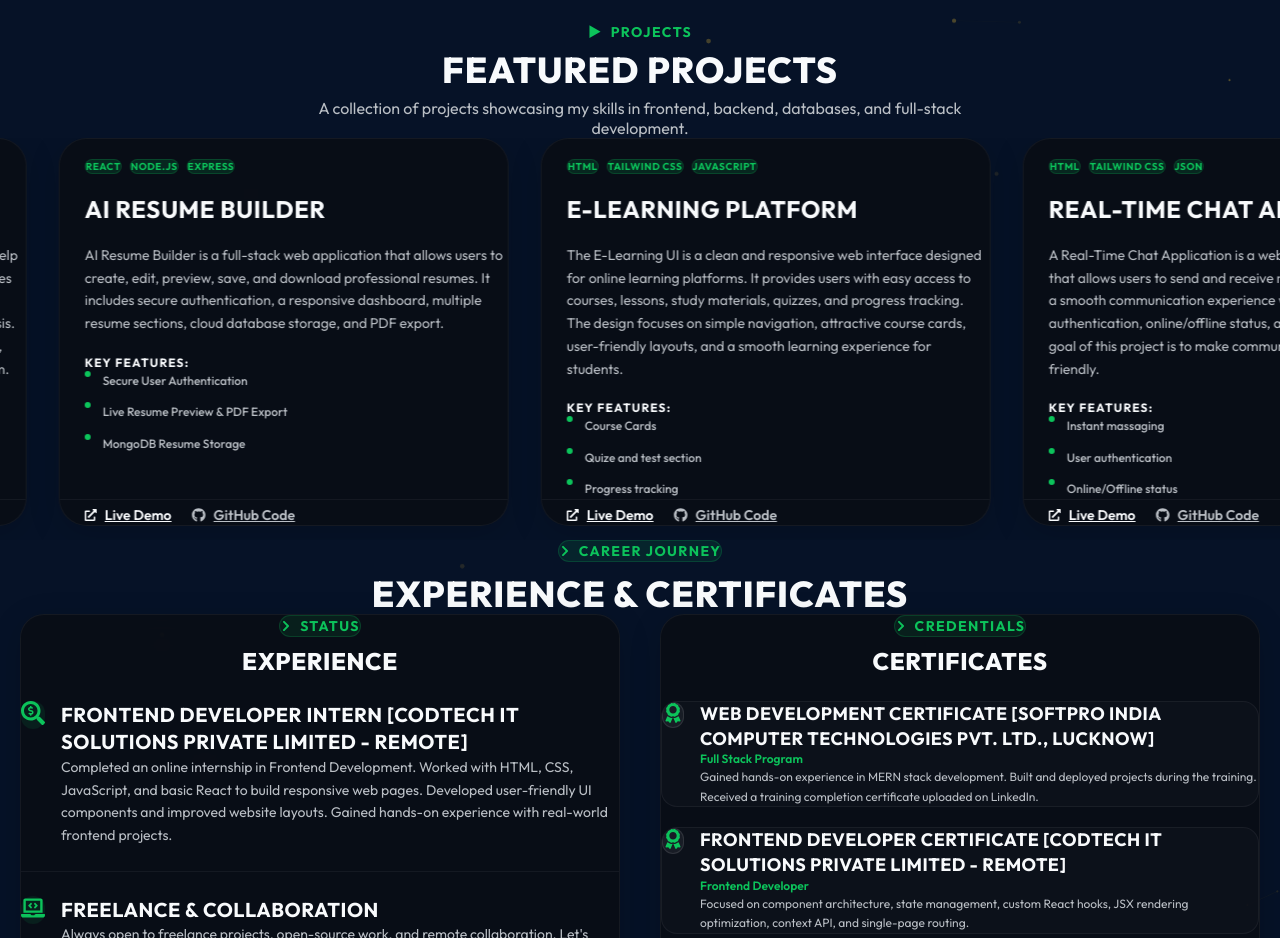
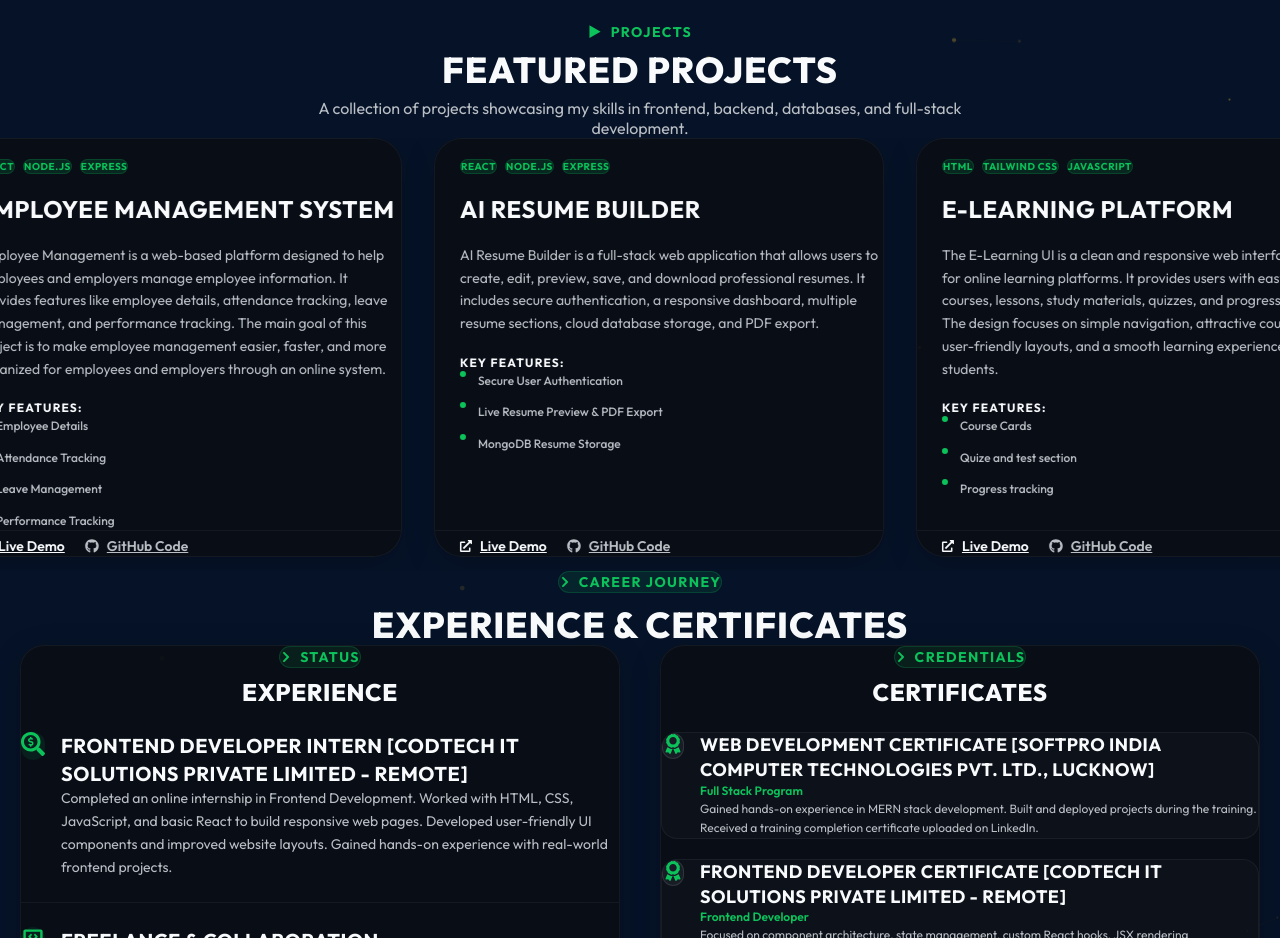
Before and after one commit to ayushthakur988989/Portfolio, a React (Vite) app in the folder frontend/: page / in a window 1280 px wide. Shown: the part 2140-3078 px from the top of the page. Built offline with nearby package versions, Linux system fonts and the light colour scheme; no server answers; a web font is replaced by a local one.

Commit message:
Add employee management system project

```diff
--- a/frontend/src/components/Projects.jsx
+++ b/frontend/src/components/Projects.jsx
@@ -10,6 +10,14 @@ const projects = [
     features: ['Mock Tests & Quizzes', 'Performance Tracking', 'Subject-wise Study Material'],
     live: 'https://exam-prep-tau-five.vercel.app/',
     github: 'https://github.com/ayushthakur988989',
+  },
+  {
+    name: 'Employee Management System ',
+    desc: 'Employee Management is a web-based platform designed to help employees and employers manage employee information. It provides features like employee details, attendance tracking, leave management, and performance tracking. The main goal of this project is to make employee management easier, faster, and more organized for employees and employers through an online system.',
+    tech: ['React', 'Node.js', 'Express', 'MongoDB', 'Tailwind CSS'],
+    features: ['Employee Details', 'Attendance Tracking', 'Leave Management', 'Performance Tracking'],
+    live: 'https://employee-management-system-two-topaz.vercel.app/',
+    github: 'https://github.com/ayushthakur988989/employee-management-system',
   },
   {
     name: 'AI Resume Builder',
```
